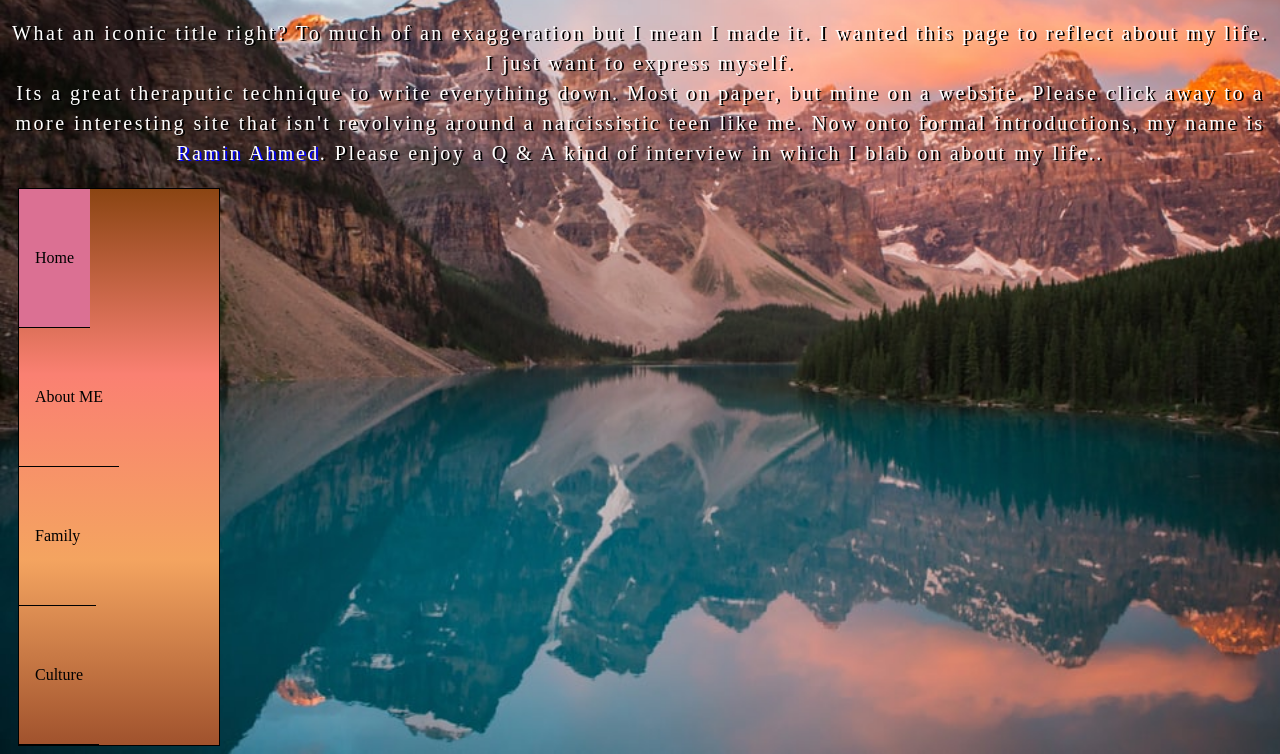
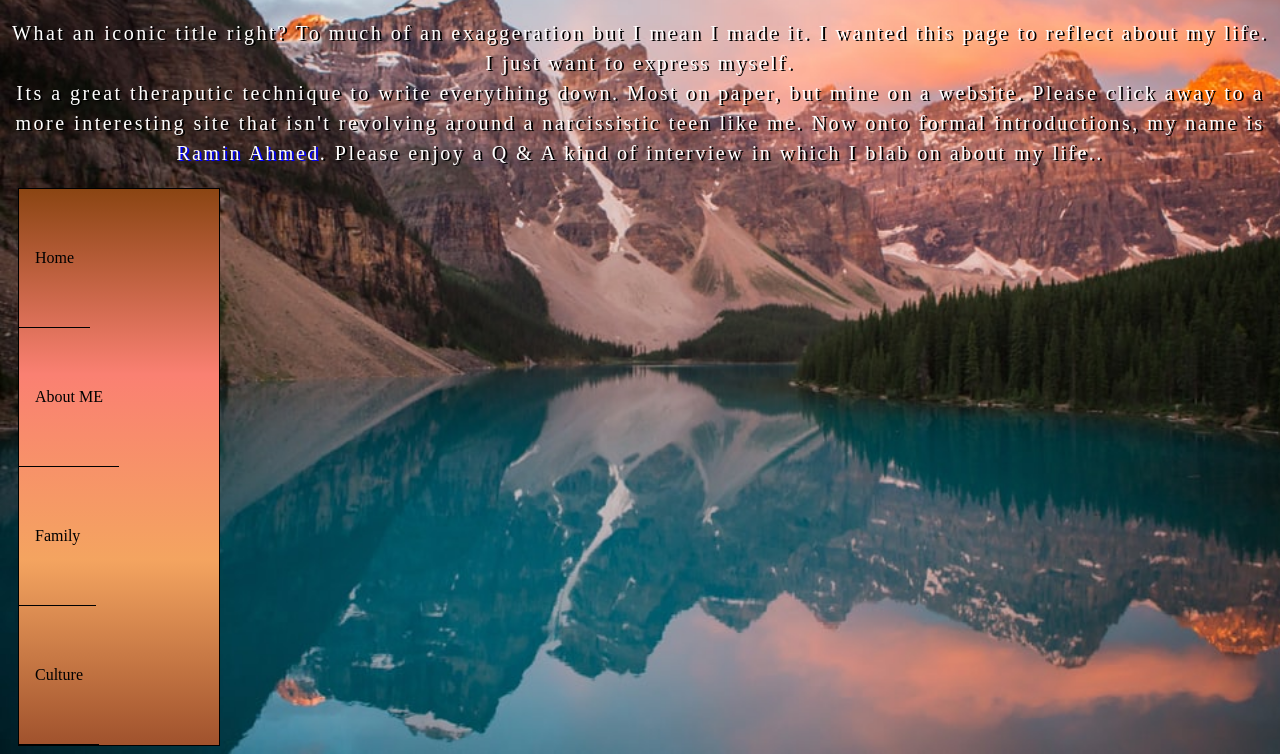
Before and after one commit to ahmed8414/promoWebsite, a plain HTML site: page index.html in a window 1280 px wide. Shown: the part 134-888 px from the top of the page. Drawn offline with Linux system fonts and the light colour scheme.

Commit message:
Update index.html

```diff
--- a/index.html
+++ b/index.html
@@ -12,7 +12,7 @@ introductions, my name is <bold class="Name">Ramin Ahmed</bold>. Please enjoy a
 
 <body>
 <ul class="Active">
-    <li class="Active"><a href="Home.html">Home</a></li>
+    <li><a href="Home.html">Home</a></li>
     <br>
     <li><a href="About%20ME.html">About ME</a></li>
     <br>
```
